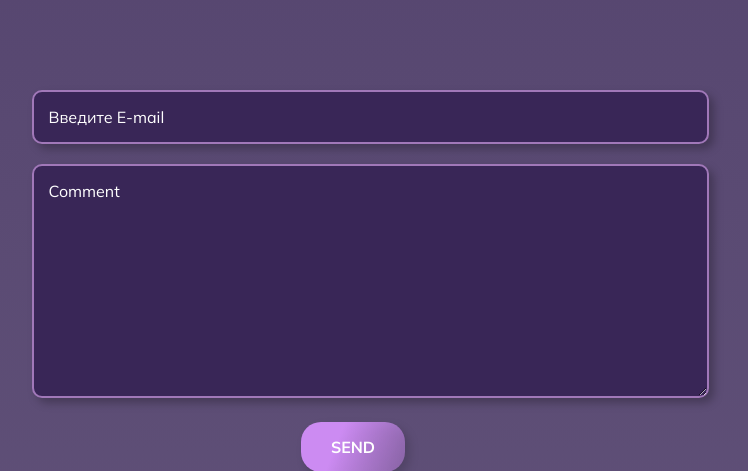
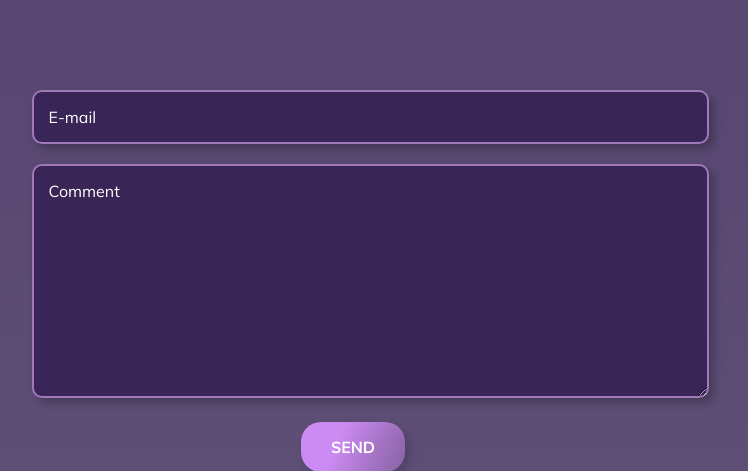
Before and after one commit to Redstonesand/portfolio, a Flask app: page / in a window 1280 px wide. Shown: the part 2146-2617 px from the top of the page, without its empty margins (287-1035 px from the left). Run offline with Flask 3, Linux system fonts and the light colour scheme.

Commit message:
update templates/index.html

```diff
--- a/templates/index.html
+++ b/templates/index.html
@@ -129,7 +129,7 @@
         <h2 class="feedback__title">FEEDBACK</h2>
         <form action="" method="POST" class="feedback__form form">
           <label for="email">
-            <input type="email" class="form__input" name="email" id="email" placeholder="Введите E-mail" required>
+            <input type="email" class="form__input" name="email" id="email" placeholder="E-mail" required>
           </label>
           <label for="text">
             <textarea name="text" class="form__input" id="text" cols="70" rows="10" required placeholder="Comment"></textarea>
```
